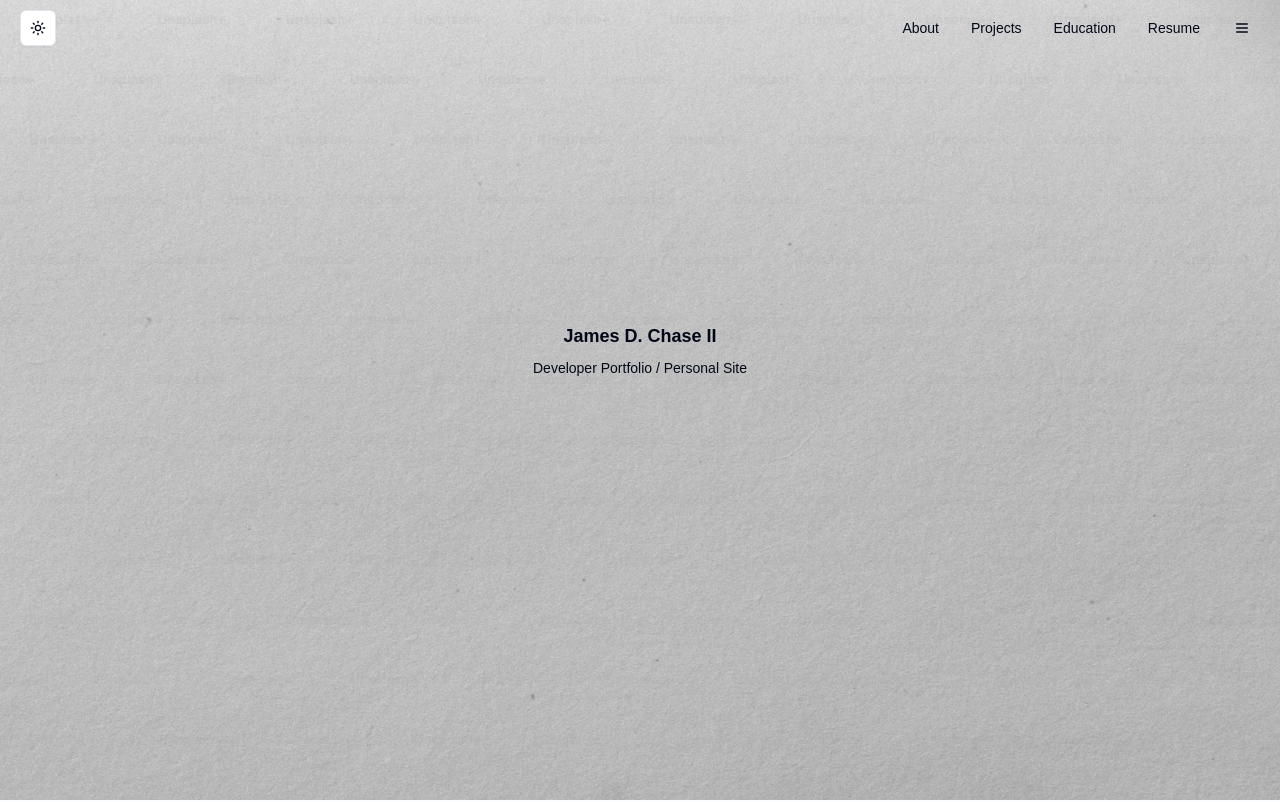
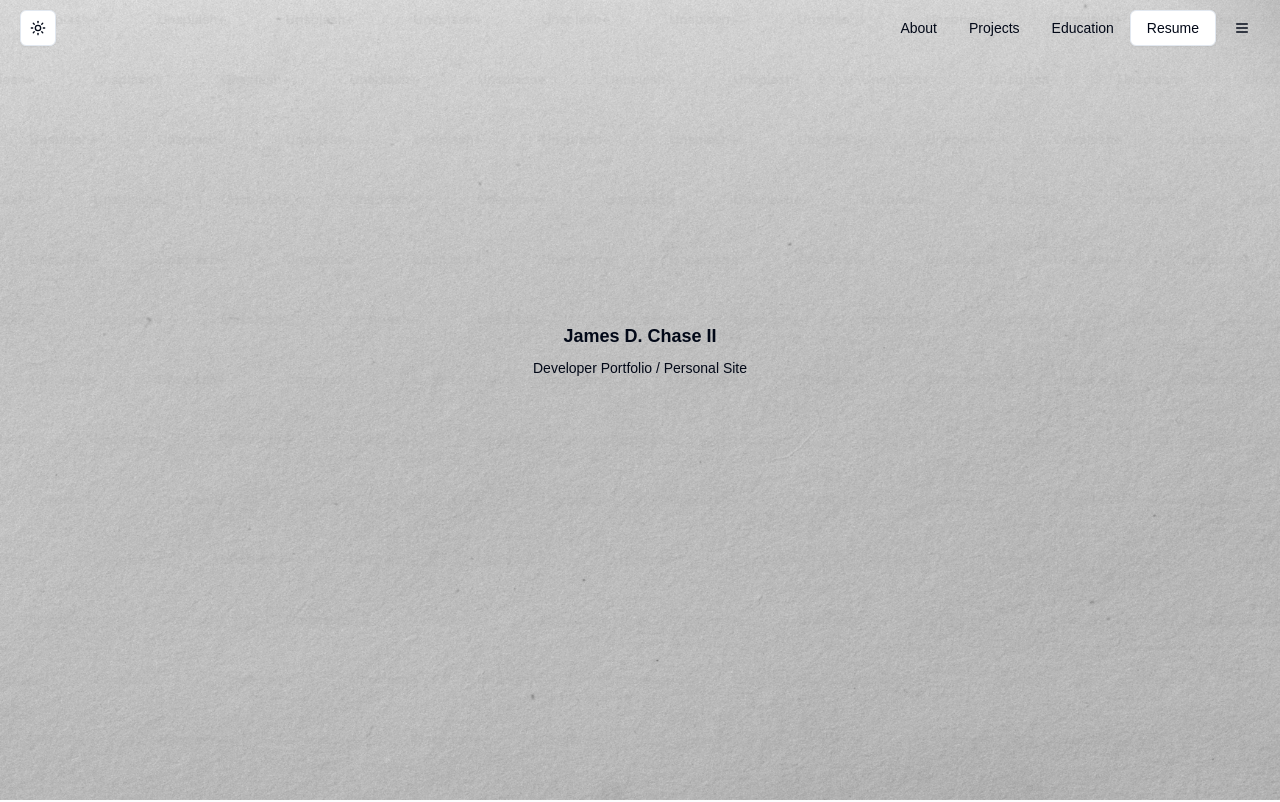
Before and after one commit to Jchase2/portfolio-v3, a Next.js app: page / in a window 1280 px wide. Shown: the top 802 px of the page. Built offline with nearby package versions, Linux system fonts and the light colour scheme.

Commit message:
Adding resume to sidebar.

```diff
--- a/src/components/header.tsx
+++ b/src/components/header.tsx
@@ -48,7 +48,7 @@ const Header = () => {
           </Link>
           <Link
             href="/JamesChase2Resume.pdf"
-            className={buttonVariants({ variant: "ghost" })}
+            className={buttonVariants({ variant: "outline" })}
           >
             Resume
           </Link>
@@ -91,6 +91,12 @@ const Header = () => {
                 Education
               </a>
               <a
+                href="/JamesChase2Resume.pdf"
+                className="px-4 py-3 w-full transition-all hover:bg-gradient-to-r from-slate-50 to-transparent dark:from-slate-800 hover:pl-6 md:hidden"
+              >
+                Resume
+              </a>
+              <a
                 href="https://notes.jamesdchase.com"
                 className="px-4 py-3 w-full transition-all hover:bg-gradient-to-r from-slate-50 to-transparent dark:from-slate-800 hover:pl-6"
               >
```
